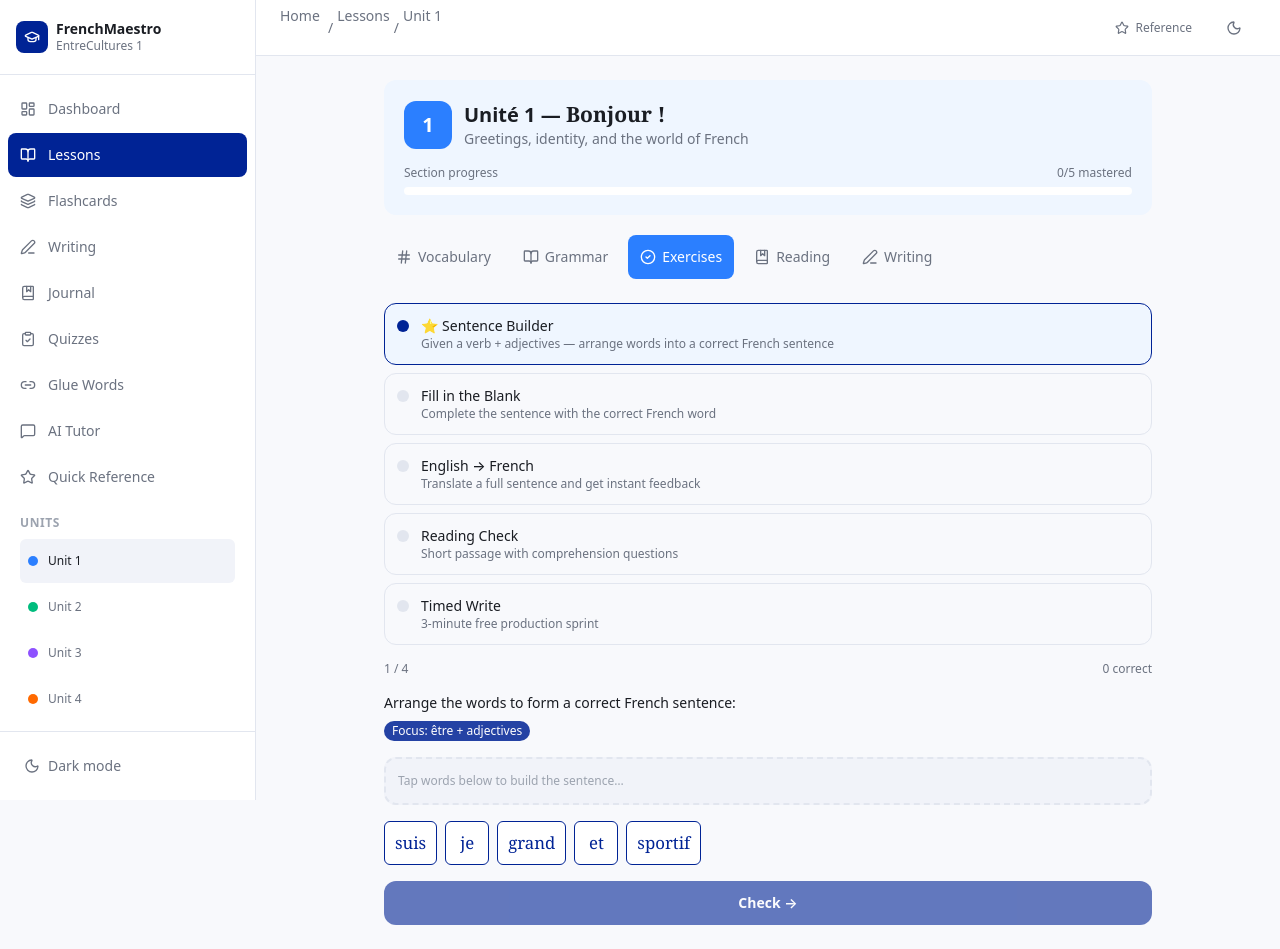
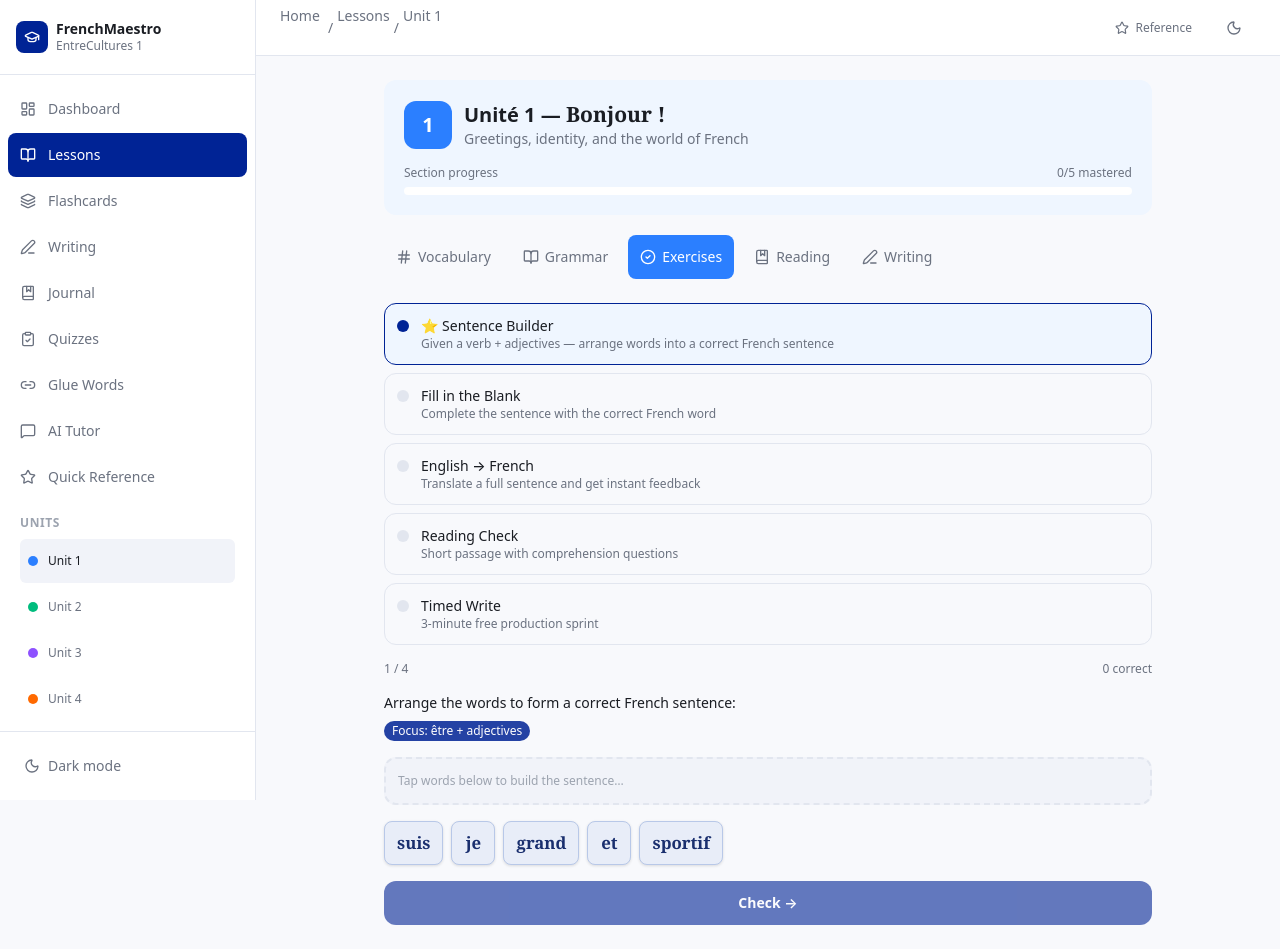
Before and after one commit to dhr-uv0/frenchteacher, a Next.js app: page /lessons/unit-1 in a window 1280 px wide. Both pictures are taken after a click on the button "Exercises". Built offline with nearby package versions, Linux system fonts and the light colour scheme.

Commit message:
Improve word chip contrast in sentence builder

```diff
--- a/components/lessons/ExerciseSection.tsx
+++ b/components/lessons/ExerciseSection.tsx
@@ -719,8 +719,8 @@ function WordBankExercise({
           <button
             key={`sel_${i}`}
             onClick={() => selectWord(w, true)}
-            className="px-2.5 py-1 rounded-md text-sm font-medium fr-text transition-colors hover:bg-red-100 dark:hover:bg-red-950/30"
-            style={{ backgroundColor: "var(--surface)", border: "1px solid var(--border)", color: "var(--text)" }}
+            className="px-3 py-1.5 rounded-lg text-sm font-semibold fr-text transition-all hover:scale-105 hover:opacity-70 active:scale-95"
+            style={{ backgroundColor: "#002395", border: "1px solid #001a6e", color: "white", boxShadow: "0 1px 3px rgba(0,0,0,0.2)" }}
           >
             {w}
           </button>
@@ -733,11 +733,12 @@ function WordBankExercise({
           <button
             key={`avail_${i}`}
             onClick={() => selectWord(w, false)}
-            className="px-2.5 py-1 rounded-md text-sm font-medium fr-text transition-colors hover:bg-blue-50 dark:hover:bg-blue-950/30"
+            className="px-3 py-1.5 rounded-lg text-sm font-semibold fr-text transition-all hover:scale-105 hover:shadow-md active:scale-95"
             style={{
-              backgroundColor: "var(--surface)",
-              border: "1px solid var(--accent-fr)",
-              color: "var(--accent-fr)",
+              backgroundColor: "#e8edf8",
+              border: "1px solid #b8c8e8",
+              color: "#1a2f6e",
+              boxShadow: "0 1px 3px rgba(0,0,0,0.12)",
             }}
           >
             {w}
```
